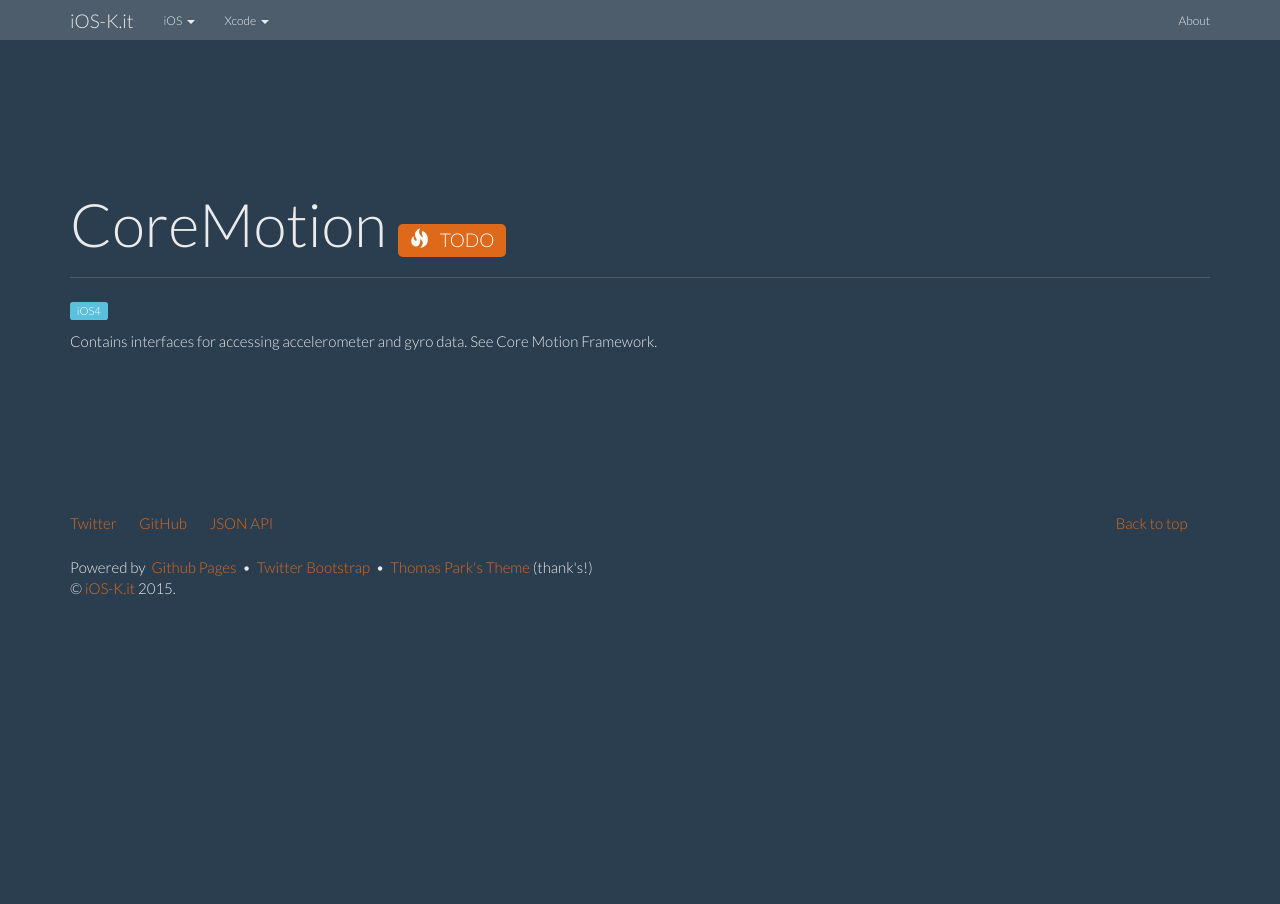
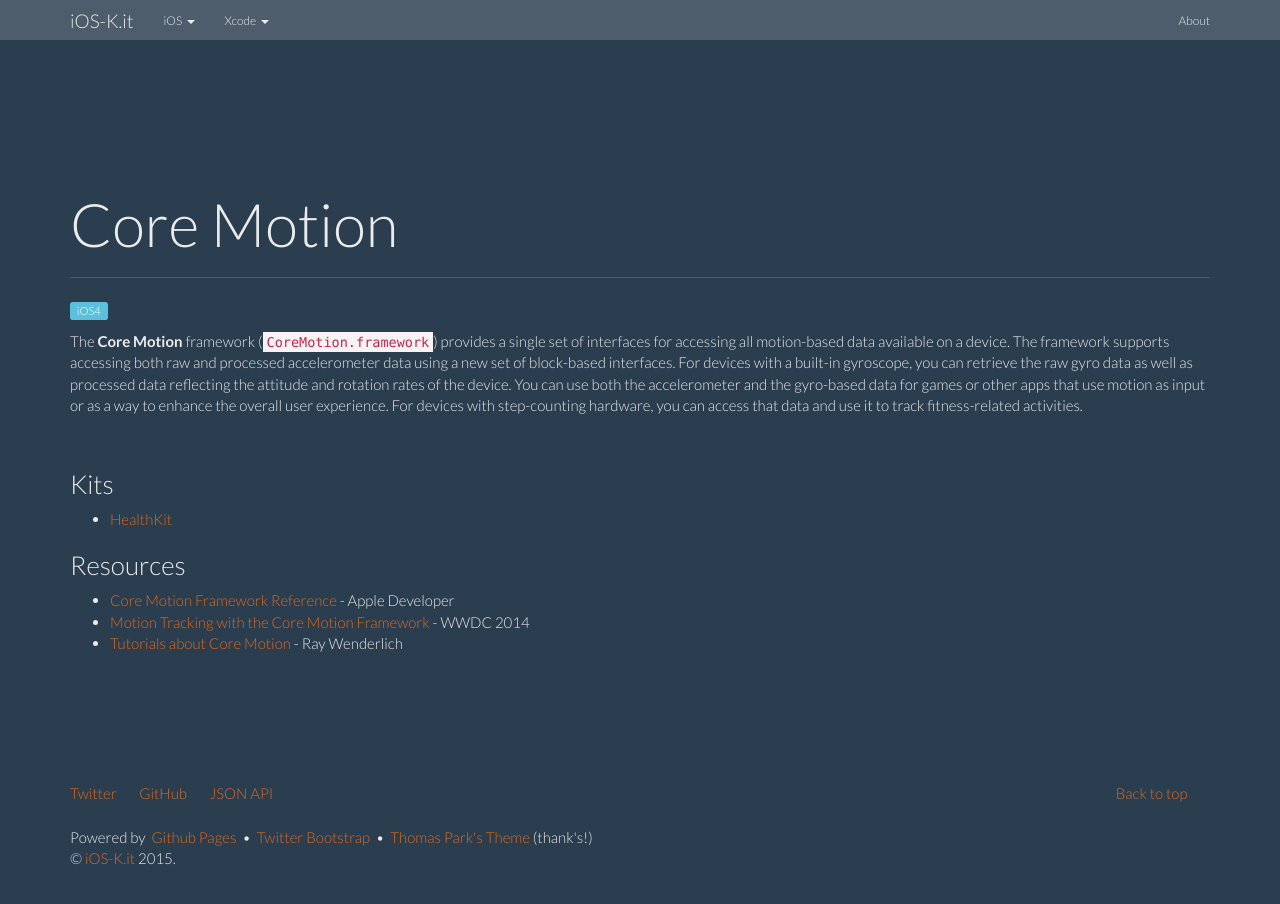
Before and after one commit to ioskit/ioskit.github.io, a Jekyll site: the page built from _kits/CoreMotion.md, in a window 1280 px wide and 945 px high. Shown: the top 904 px of the window. Built offline with Jekyll 4.4.1, drawn with Linux system fonts in a browser that asks for light colours; nearby versions of some CDN libraries.

Commit message:
Kit: CoreMotion.

```diff
--- a/_kits/CoreMotion.md
+++ b/_kits/CoreMotion.md
@@ -1,17 +1,32 @@
 ---
 layout: kit
-name: 'CoreMotion'
+name: 'Core Motion'
 id: coremotion
-status: TODO
+status:
+type: kit
 since: iOS4
+icon__: /resources/images/kits/CoreAudio/core-audio.png
 prefixe: 'CM'
-link:
-abstract: "Contains interfaces for accessing accelerometer and gyro data. See Core Motion Framework."
-links__:
+abstract: "Contains interfaces for accessing accelerometer and gyro data."
+kits:
+ - HealthKit
+links:
  - link:
-     name: 'aaa'
-     url: bbb
-     description: 'ccc'
+     name: 'Core Motion Framework Reference'
+     url: https://developer.apple.com/library/ios/documentation/CoreMotion/Reference/CoreMotion_Reference/index.html
+     description: ' - Apple Developer'
+     type: reference
+ - link:
+     name: 'Motion Tracking with the Core Motion Framework'
+     url: https://developer.apple.com/videos/wwdc/2014/?id=612
+     description: ' - WWDC 2014'
+     type: reference
+ - link:
+     name: 'Tutorials about Core Motion'
+     url: http://www.raywenderlich.com/?s=Core+Motion&cof=FORID%3A10
+     description: ' - Ray Wenderlich'
+     type: tutorial
 ---
 
-Contains interfaces for accessing accelerometer and gyro data. See Core Motion Framework.
+The **Core Motion** framework (`CoreMotion.framework`) provides a single set of interfaces for accessing all motion-based data available on a device. The framework supports accessing both raw and processed accelerometer data using a new set of block-based interfaces. For devices with a built-in gyroscope, you can retrieve the raw gyro data as well as processed data reflecting the attitude and rotation rates of the device.
+You can use both the accelerometer and the gyro-based data for games or other apps that use motion as input or as a way to enhance the overall user experience. For devices with step-counting hardware, you can access that data and use it to track fitness-related activities.
```
Also changed, not shown: _kits/HealthKit.md (+2 -2 lines).
